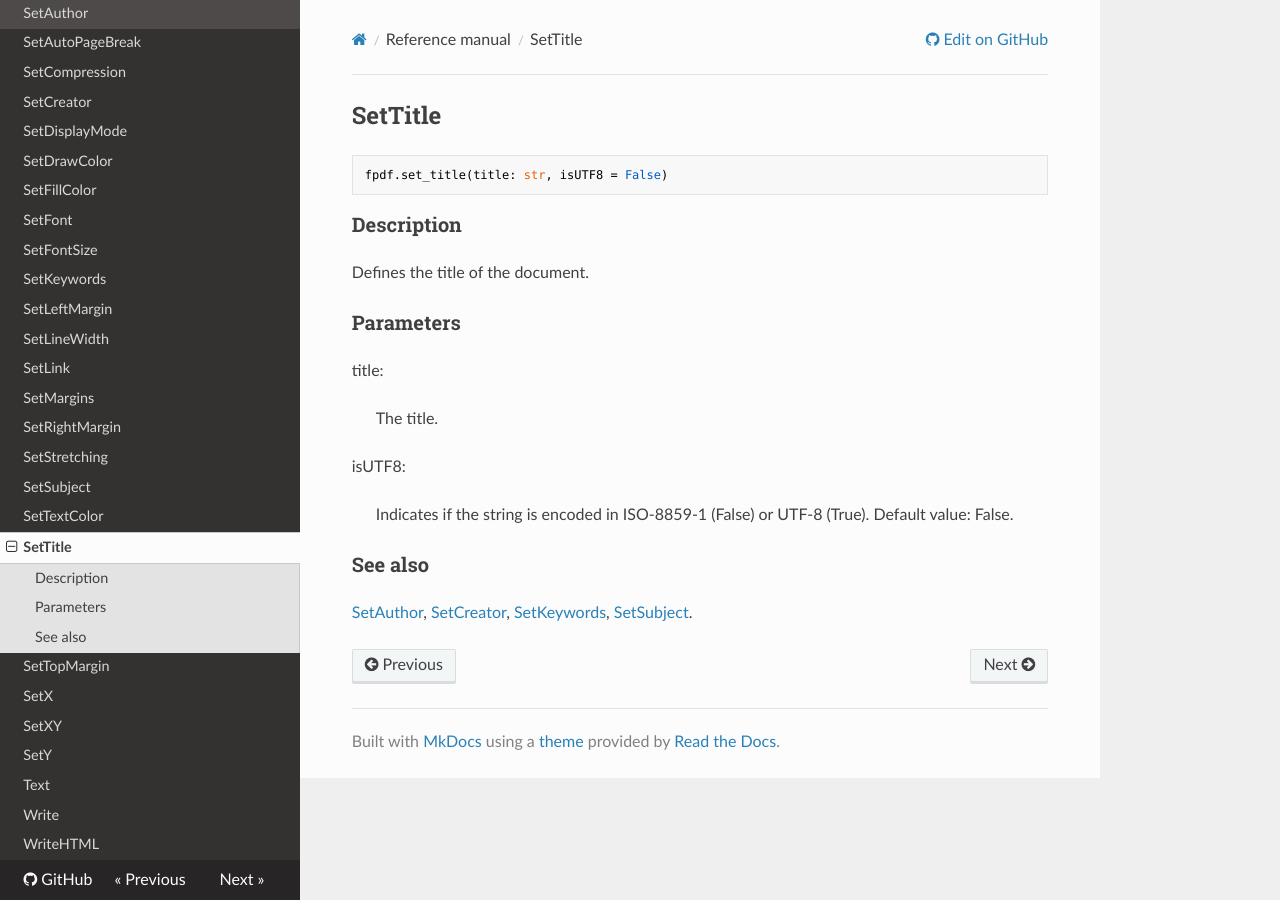
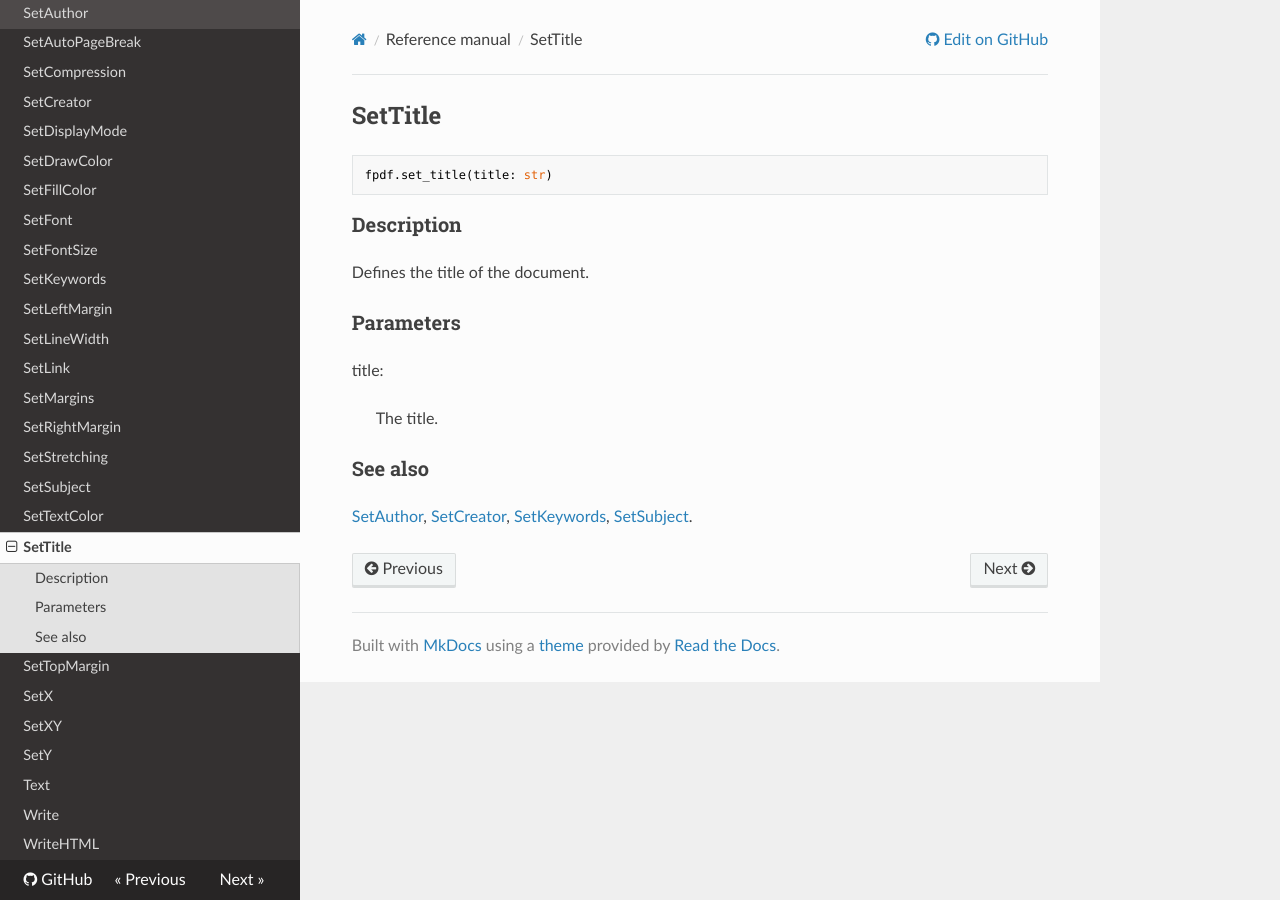
Before and after one commit to reingart/pyfpdf, an MkDocs documentation site: the page built from docs/reference/SetTitle.md, in a window 1280 px wide. Built offline with MkDocs 1.6.1, drawn with Linux system fonts in a browser that asks for light colours; nearby versions of some CDN libraries; old or Windows-style settings are respelled for this version of MkDocs.

Commit message:
None of the metadata methods take an “isUTF8” flag

````diff
--- a/docs/reference/SetTitle.md
+++ b/docs/reference/SetTitle.md
@@ -1,7 +1,7 @@
 ## SetTitle ##
 
 ```python
-fpdf.set_title(title: str, isUTF8 = False)
+fpdf.set_title(title: str)
 ```
 ### Description ###
 
@@ -12,10 +12,6 @@ Defines the title of the document.
 title:
 > The title.
 
-isUTF8:
-> Indicates if the string is encoded in ISO-8859-1 (False) or UTF-8 (True).
-> Default value: False.
-
 ### See also ###
 
 [SetAuthor](SetAuthor.md), [SetCreator](SetCreator.md), [SetKeywords](SetKeywords.md), [SetSubject](SetSubject.md).
````
Also changed, not shown: docs/reference/SetAuthor.md (+1 -5 lines), docs/reference/SetCreator.md (+1 -5 lines), docs/reference/SetKeywords.md (+1 -5 lines), docs/reference/SetSubject.md (+1 -5 lines).
